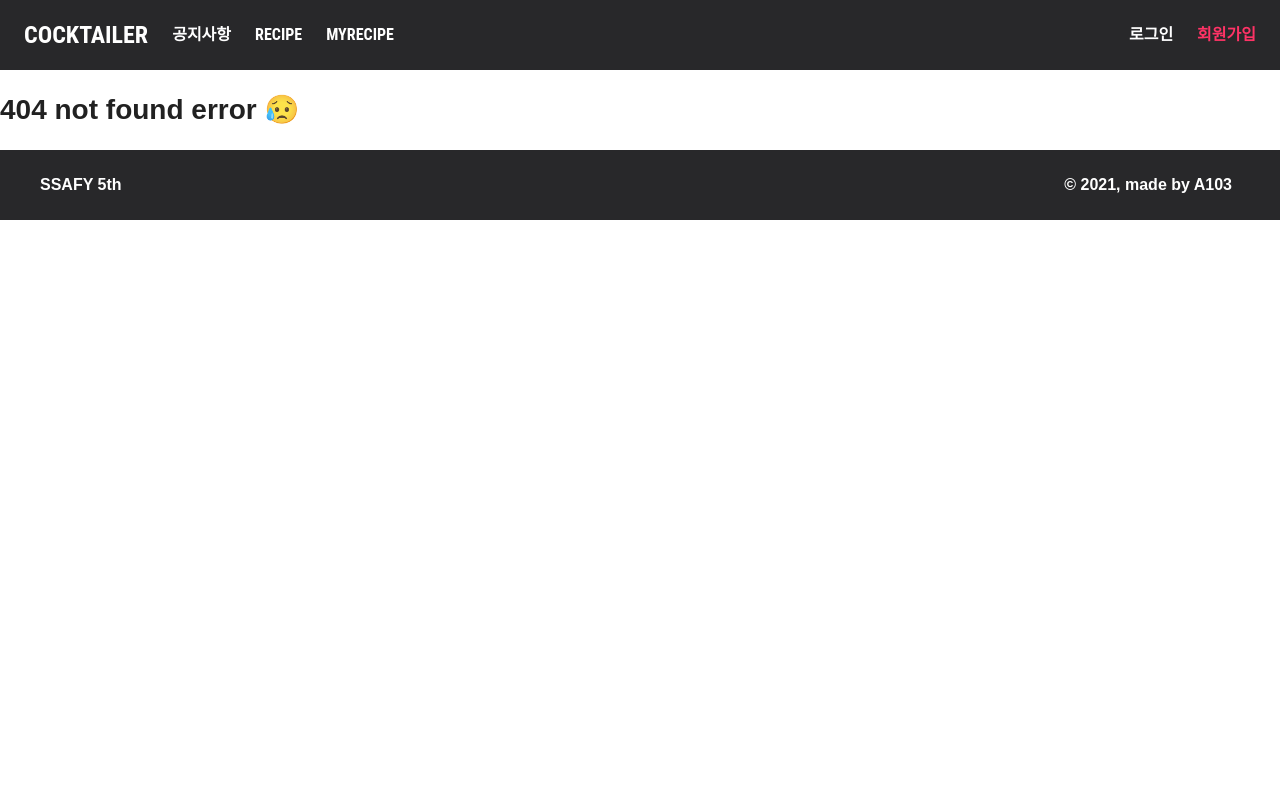
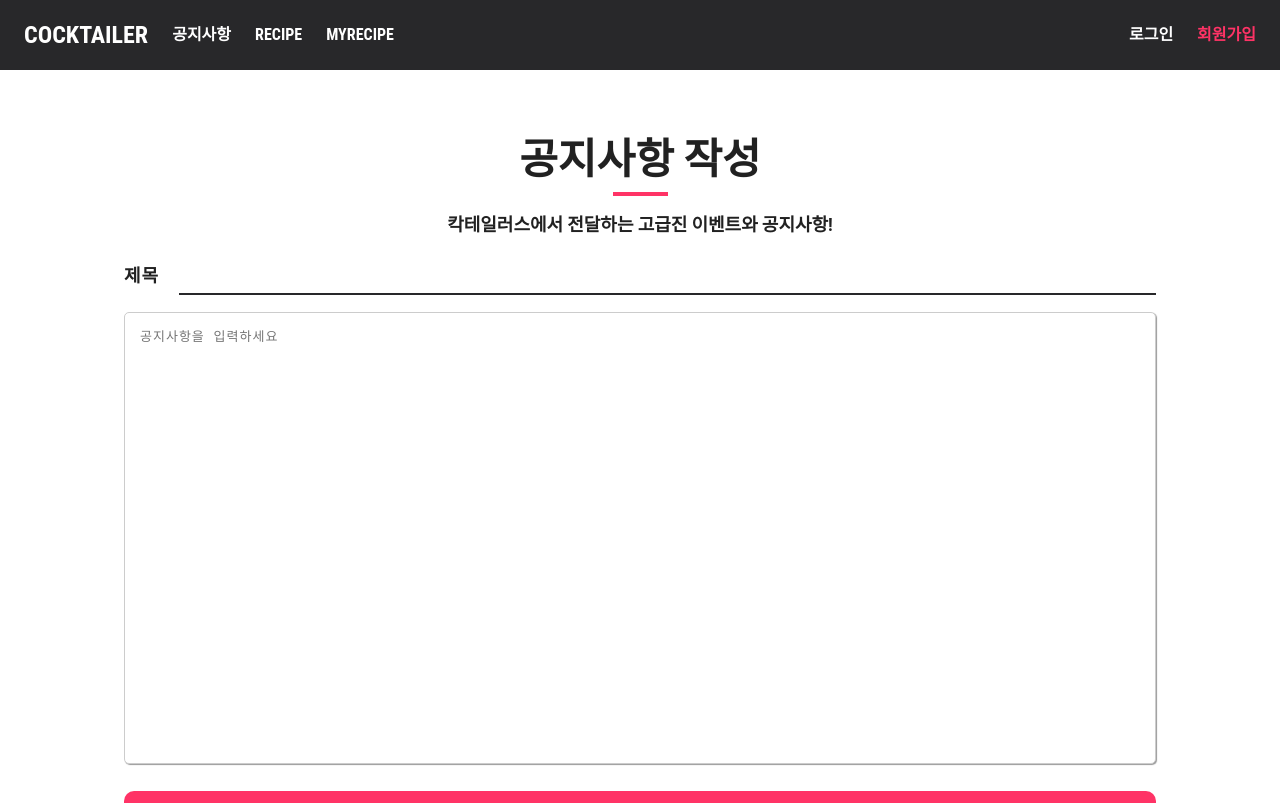
Before and after one commit to Heejae-Lee/cocktailus, a React (Create React App) app in the folder frontend/: page /notice/write in a window 1280 px wide. Before the commit this address led to /error. Shown: the top 803 px of the page. Built offline with nearby package versions, Linux system fonts and the light colour scheme.

Commit message:
Feature: '공지사항 작성 페이지 구현'
공지사항 작성을 위한 페이지 골격 구현 및 404 오류시 출력할 페이지 다소 수정(경고 제거)

```diff
--- a/frontend/src/App.js
+++ b/frontend/src/App.js
@@ -9,9 +9,10 @@ import SignIn from './pages/SignIn/'
 import SignUp from './pages/SignUp/'
 import Terms from './pages/Terms/'
 import Recipe from './pages/Recipe/'
-import ErrorNotFound from './pages/ErrorNotFound/'
+import RecipeDetail from './pages/RecipeDetail';
 import RecipeAddForm from './pages/RecipeAddForm';
-
+import PageNotFound from './pages/PageNotFound'
+import WriteNotice from './pages/WriteNotice'
 
 function App() {
   return (
@@ -19,13 +20,15 @@ function App() {
       <Switch>
         <Route exact path="/" component={Home} />
         <Route exact path="/recipe" component={Recipe} />
+        <Route exact path="/recipe/detail" component={RecipeDetail} />
+        <Route exact path="/recipe/write" component={RecipeAddForm} />
         <Route exact path="/ForgotPassword" component={ForgotPassword} />
         <Route exact path="/SignUp" component={SignUp} />
         <Route exact path="/SignIn" component={SignIn} />
         <Route exact path="/Privacy" component={Privacy} />
         <Route exact path="/Terms" component={Terms} />
-        <Route exact path="/error" component={ErrorNotFound} />
-        <Route exact path="/recipe/write" component={RecipeAddForm} />
+        <Route exact path="/error" component={PageNotFound} />
+        <Route exact path="/notice/write" component={WriteNotice} />
         <Redirect to="/error"/>
       </Switch>
     </BrowserRouter>
--- a/frontend/src/pages/ErrorNotFound/index.js
+++ b/frontend/src/pages/PageNotFound/index.js
@@ -3,10 +3,10 @@ import withRoot from '../../components/withRoot';
 import React from 'react';
 import AppFooter from '../../layout/Footer';
 import AppHeader from '../../layout/Header';
-import useStyles from './styles';
+//import useStyles from './styles';
 
-function ErrorNotFound() {
-  const classes = useStyles();
+function PageNotFound() {
+  //const classes = useStyles();
 
   return (
     <React.Fragment>
@@ -17,4 +17,4 @@ function ErrorNotFound() {
   );
 }
 
-export default withRoot(ErrorNotFound);
+export default withRoot(PageNotFound);
--- /dev/null
+++ b/frontend/src/pages/WriteNotice/index.js
@@ -0,0 +1,90 @@
+import withRoot from "../../components/withRoot";
+// --- Post bootstrap -----
+import React from "react";
+import Container from "@material-ui/core/Container";
+import Paper from "@material-ui/core/Paper";
+import TextareaAutosize from "@material-ui/core/TextareaAutosize";
+import TextField from "@material-ui/core/TextField";
+import { required } from "../../common/validation";
+import FormButton from "../../components/FormButton/";
+
+import Header from "../../layout/Header";
+import Footer from "../../layout/Footer";
+import Typography from "../../components/Typography";
+import useStyles from "./styles";
+
+function WriteNotice() {
+  const classes = useStyles();
+  const [data, setData] = React.useState({
+    title: null,
+    body: null,
+  });
+
+  const onSubmit = () => {
+    alert(data.body);
+  };
+
+  const dataChange = (e) => {
+    setData({ ...data, [e.target.name]: e.target.value });
+    console.log(e.target.value);
+    console.log(data);
+  };
+
+  return (
+    <React.Fragment>
+      <Container className={classes.root}>
+        <Header />
+
+        {/* 페이지 타이틀 */}
+        <Typography variant="h3" gutterBottom marked="center" align="center">
+          공지사항 작성
+        </Typography>
+        <Typography
+          variant="h6"
+          align="center"
+          style={{ marginBottom: "24px" }}
+        >
+          칵테일러스에서 전달하는 고급진 이벤트와 공지사항!
+        </Typography>
+
+        {/* 제목 및 공지사항 본문 입력을 위한 폼 */}
+        <form
+          onSubmit={onSubmit}
+          className={classes.form}
+          noValidate
+          onChange={dataChange}
+        >
+          <div style={{ display: "flex", marginBottom: "12px" }}>
+            <label className={classes.label}>제목</label>
+            <TextField
+              className={classes.flexItem}
+              name="title"
+              autoFocus
+              autoComplete="off"
+            />
+          </div>
+          <TextareaAutosize
+            name="body"
+            label="ddd"
+            autoComplete="off"
+            resize="none"
+            placeholder="공지사항을 입력하세요"
+            minRows={21}
+            maxRows={21}
+          />
+          <FormButton
+            className={classes.button}
+            size="large"
+            color="secondary"
+            fullWidth
+          >
+            {"작성하기"}
+          </FormButton>
+        </form>
+      </Container>
+      <Footer />
+    </React.Fragment>
+  );
+}
+
+export default withRoot(WriteNotice);
--- /dev/null
+++ b/frontend/src/pages/WriteNotice/styles.js
@@ -0,0 +1,22 @@
+import { makeStyles } from "@material-ui/core/styles";
+
+const useStyles = makeStyles((theme) => ({
+  root: {
+    margin: "65px auto",
+    maxWidth: "1080px",
+  },
+  label: {
+    fontSize: "18px",
+    fontWeight: "bold",
+    marginRight: "20px",
+  },
+  flexItem: {
+    flex: 1,
+  },
+  button: {
+    marginTop: theme.spacing(2),
+    borderRadius: "10px",
+  },
+}));
+
+export default useStyles;
```
Also changed, not shown: frontend/src/pages/PageNotFound/styles.js (renamed from frontend/src/pages/ErrorNotFound/styles.js).
